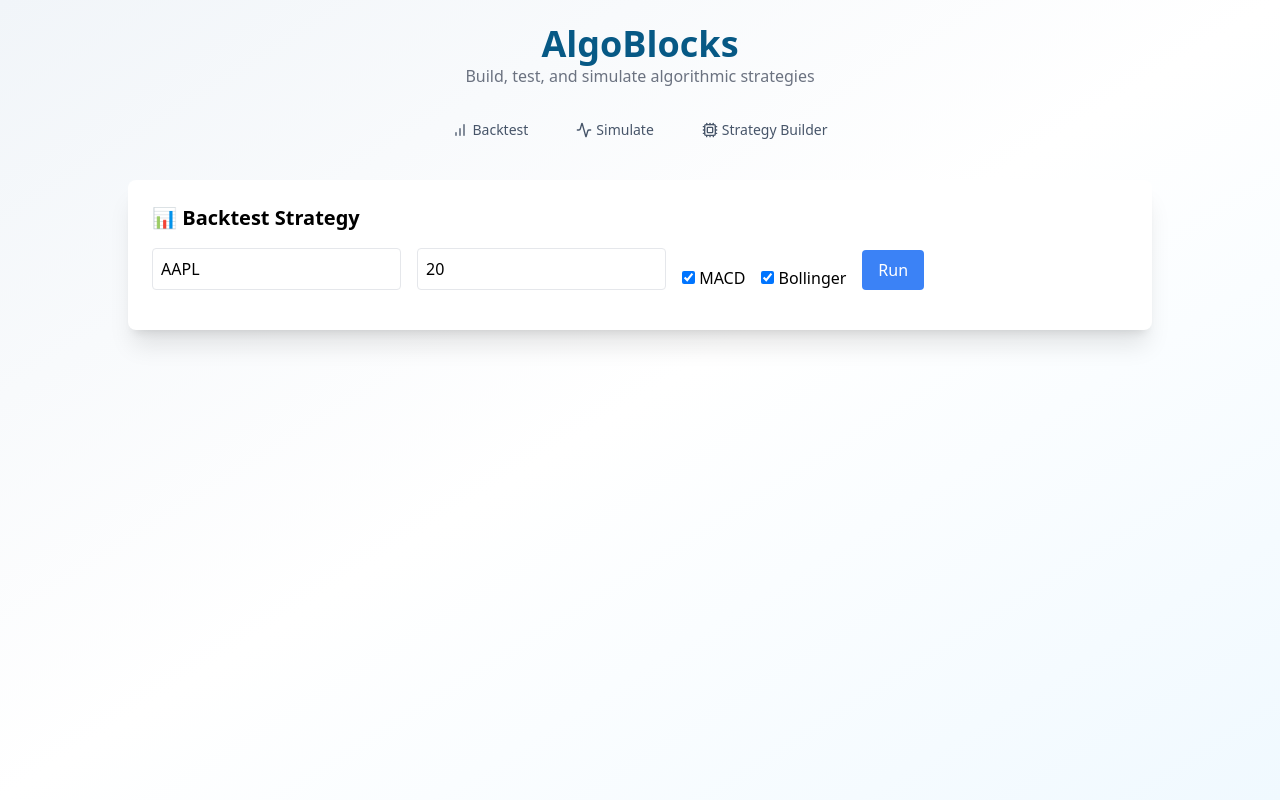
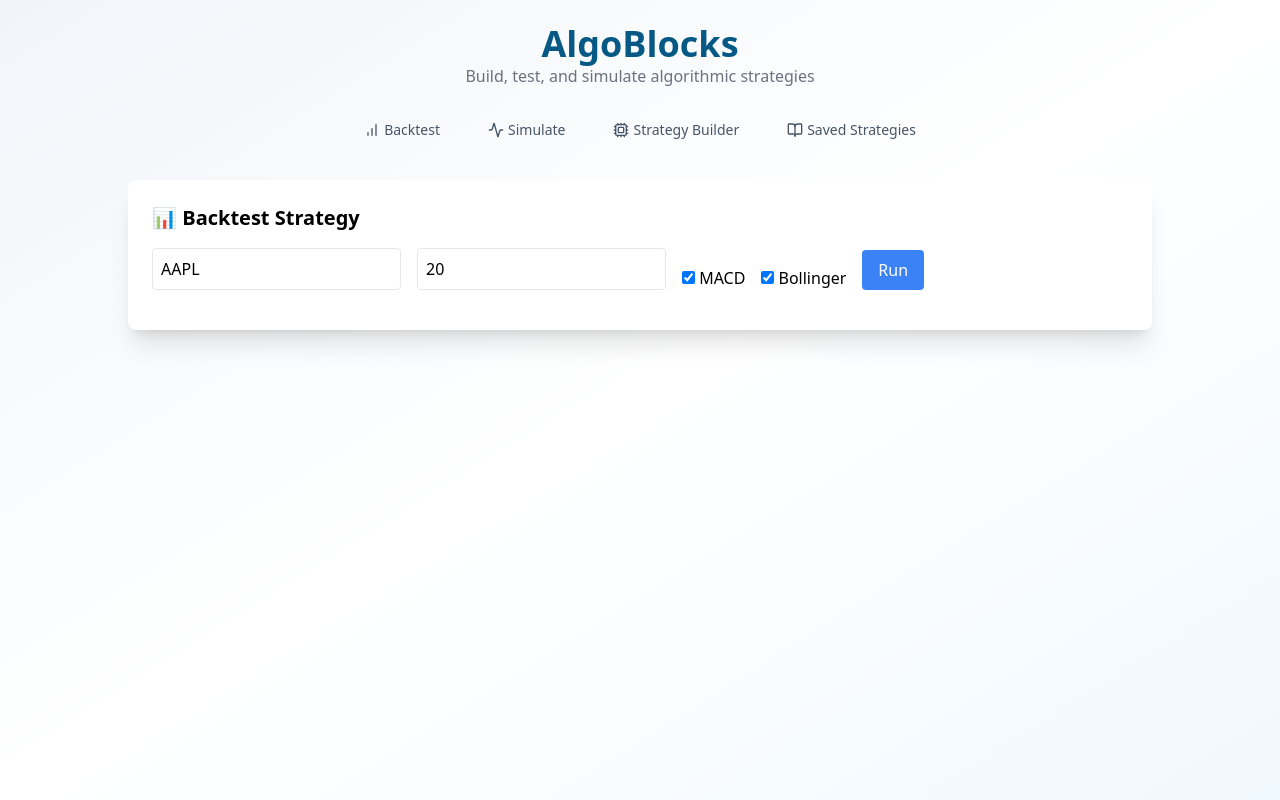
Before and after one commit to jayjain4554/algoblocks, a React (Vite) app in the folder algoblocks-frontend/: page / in a window 1280 px wide. Built offline with nearby package versions, Linux system fonts and the light colour scheme.

Commit message:
app.jsx change

```diff
--- a/algoblocks-frontend/src/App.jsx
+++ b/algoblocks-frontend/src/App.jsx
@@ -83,9 +83,10 @@ import { Routes, Route, Link } from 'react-router-dom';
 import Builder from './pages/Builder';
 import Backtest from './pages/Backtest';
 import Simulate from './pages/Simulate';
+import Strategies from './pages/Strategies'; // ✅ Make sure this path is correct
 import { DndProvider } from 'react-dnd';
 import { HTML5Backend } from 'react-dnd-html5-backend';
-import { Cpu, BarChart, Activity } from 'lucide-react';
+import { Cpu, BarChart, Activity, BookOpen } from 'lucide-react'; // ✅ Import new icon
 
 export default function App() {
   return (
@@ -106,6 +107,9 @@ export default function App() {
           <Link to="/builder" className="flex items-center gap-1 px-4 py-2 rounded-md hover:bg-slate-100">
             <Cpu className="w-4 h-4" /> Strategy Builder
           </Link>
+          <Link to="/strategies" className="flex items-center gap-1 px-4 py-2 rounded-md hover:bg-slate-100">
+            <BookOpen className="w-4 h-4" /> Saved Strategies
+          </Link>
         </nav>
 
         <main className="max-w-5xl mx-auto">
@@ -113,6 +117,7 @@ export default function App() {
             <Route path="/" element={<Backtest />} />
             <Route path="/simulate" element={<Simulate />} />
             <Route path="/builder" element={<Builder />} />
+            <Route path="/strategies" element={<Strategies />} />
           </Routes>
         </main>
       </div>
```
